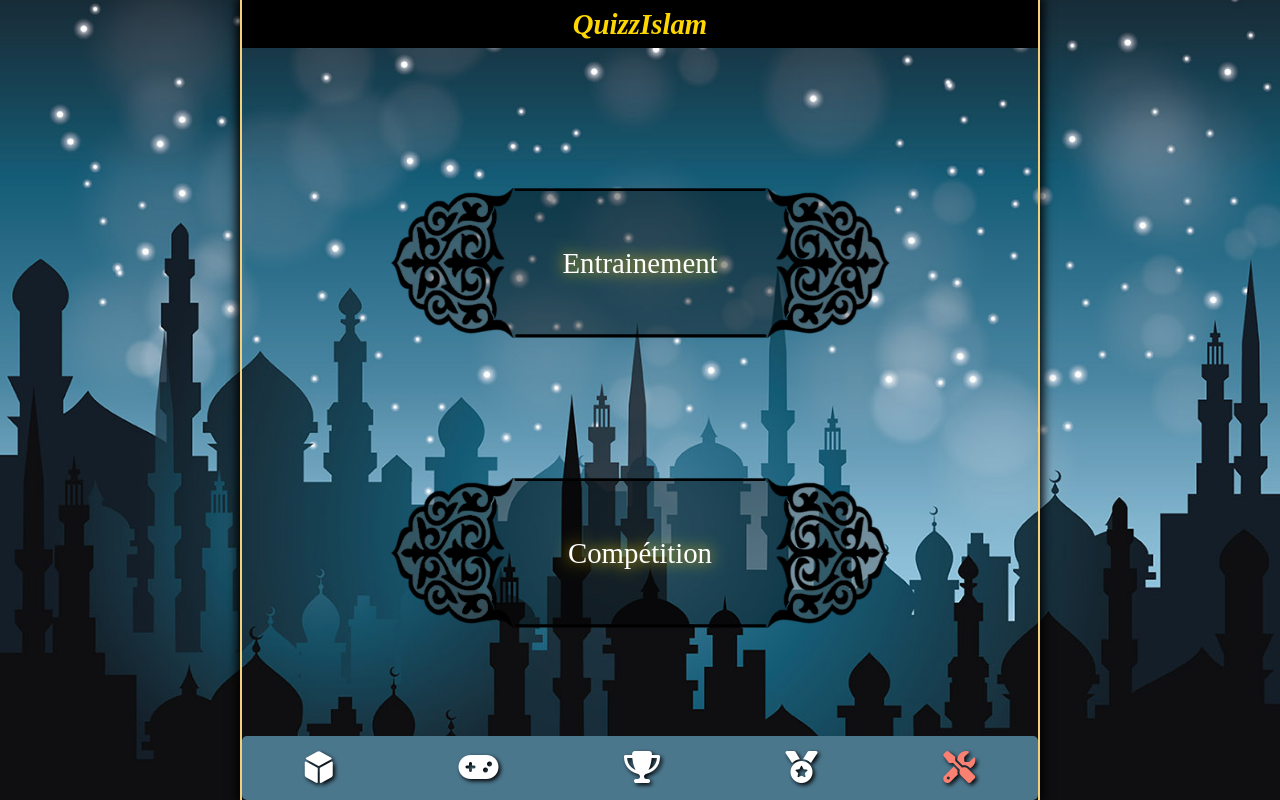
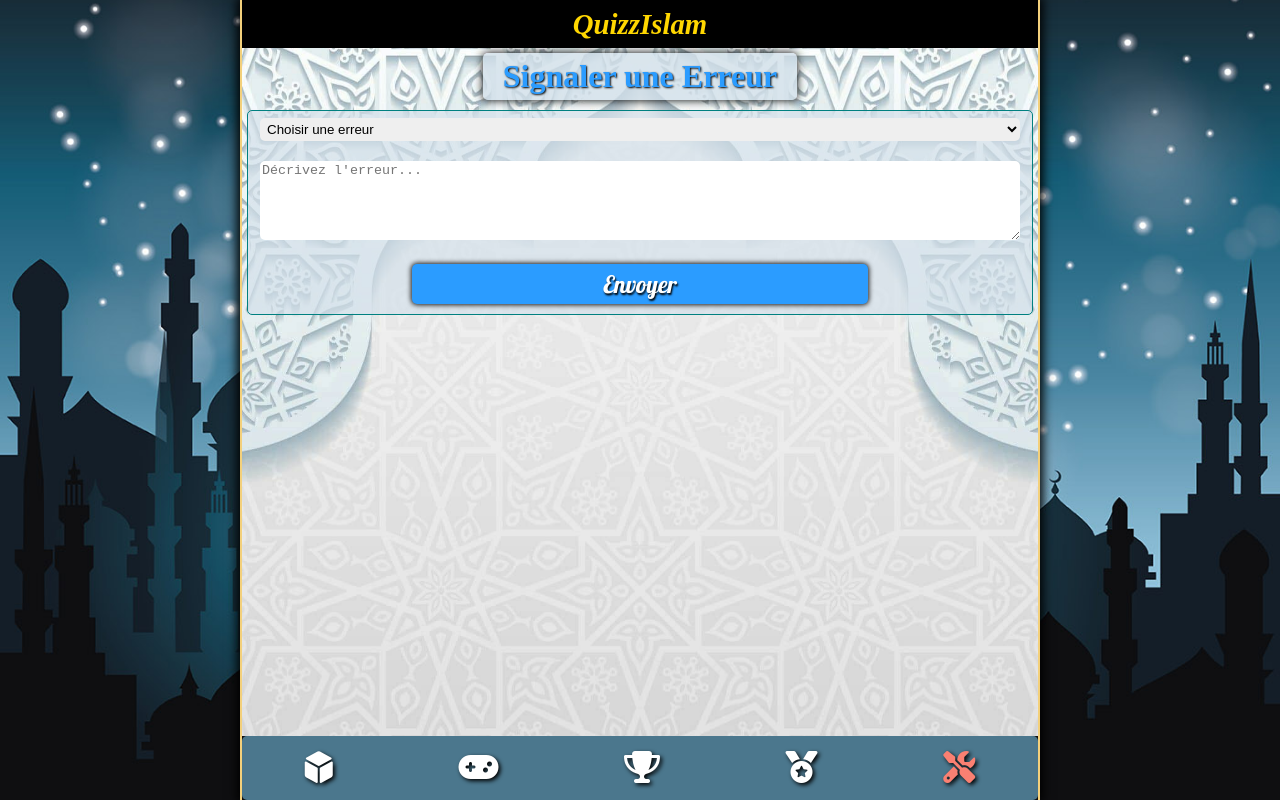
Before and after one commit to nadfri/react-quizzislam, a React (Create React App) app: page /settings/signalement in a window 1280 px wide. Built offline with nearby package versions, Linux system fonts and the light colour scheme; no server answers; a web font is replaced by a local one.

Commit message:
ajout formulaire signalement

```diff
--- a/public/index.html
+++ b/public/index.html
@@ -33,10 +33,10 @@
 
 	<noscript>You need to enable JavaScript to run this app.</noscript>
 
-	<script>
+	<!-- <script>
 		if (typeof window.__REACT_DEVTOOLS_GLOBAL_HOOK__ === 'object')
 			__REACT_DEVTOOLS_GLOBAL_HOOK__.inject = function () { };
-	</script>
+	</script> -->
 	<div id="root"></div>
 </body>
 
--- a/src/Components/Admin/Admin.jsx
+++ b/src/Components/Admin/Admin.jsx
@@ -5,7 +5,7 @@ import '../Settings/Settings';
 function Admin() {
 	return (
 		<div className="Settings">
-			<Link to='/settings/config'>Ajouter des Questions</Link>
+			<Link to='/settings/ajout'>Ajouter des Questions</Link>
 			<Link to='/settings/list'>Liste des Questions</Link>
 		</div>
 	);
--- a/src/Components/App/App.js
+++ b/src/Components/App/App.js
@@ -17,6 +17,7 @@ import AjoutQuestions from '../AjoutQuestions/AjoutQuestions';
 import Niveau from '../Niveau/Niveau';
 import Apropos from '../Apropos/Apropos';
 import Admin from '../Admin/Admin';
+import Signalement from '../Signalement/Signalement';
 
 function App() {
 	const [user, setUser] = useState('');
@@ -43,9 +44,13 @@ function App() {
 					<Route exact path='/classement' component={Classement} />
 					<Route exact path='/connexion' component={Connexion} />
 					<Route exact path='/settings' component={Settings} />
+					<Route exact path='/settings/signalement' component={Signalement} />
+					<Route exact path='/settings/forget' component={Forget} />
+					<Route exact path='/settings/apropos' component={Apropos} />
+
 					<Route
 						exact
-						path='/settings/config'
+						path='/settings/ajout'
 						render={() => (user ? <AjoutQuestions /> : <Connexion />)}
 					/>
 					<Route
@@ -53,14 +58,11 @@ function App() {
 						path='/settings/list'
 						render={() => (user ? <ListQuestions /> : <Connexion />)}
 					/>
-
 					<Route
 						exact
 						path='/settings/admin'
 						render={() => (user ? <Admin /> : <Connexion />)}
 					/>
-					<Route exact path='/settings/forget' component={Forget} />
-					<Route exact path='/settings/apropos' component={Apropos} />
 
 					<Route component={Home} />
 				</Switch>
--- a/src/Components/FormError/FormError.scss
+++ b/src/Components/FormError/FormError.scss
@@ -11,7 +11,6 @@
 	display: flex;
 	flex-direction: column;
 	align-items: center;
-
 
 	fieldset {
 		margin-top: 20%;
--- a/src/Components/Modal/Modal.scss
+++ b/src/Components/Modal/Modal.scss
@@ -11,7 +11,7 @@
 	flex-direction: column;
 
 	.box {
-		width: 80%;
+		width: 90%;
 		max-width: 600px;
 		padding: 20px 10px;
 		background-color: rgba(211, 224, 234, 0.7);
@@ -31,7 +31,7 @@
 		button {
 			background-color: #2b9cff;
 			margin: 0;
-			width: 20%;
+			width: 40%;
 			font-size: 1.3rem;
 
 			&:active,
--- a/src/Components/Settings/Settings.jsx
+++ b/src/Components/Settings/Settings.jsx
@@ -7,7 +7,7 @@ function Settings() {
 		<div className='Settings'>
 			<Link to='/settings/'>Une Suggestion</Link>
 			<Link to='/settings/'>Proposer une question</Link>
-			<Link to='/settings/'>Signaler une Erreur</Link>
+			<Link to='/settings/signalement'>Signaler une Erreur</Link>
 			<Link to='/settings/apropos'>À propos</Link>
 			<Link to='/settings/admin' className="admin">Administration</Link>
 		</div>
--- /dev/null
+++ b/src/Components/Signalement/Signalement.jsx
@@ -0,0 +1,72 @@
+import React, { useState } from 'react';
+import Modal from '../Modal/Modal';
+import './Signalement.scss';
+
+function Signalement() {
+	const [displaySuccess, setDisplaySuccess] = useState(false);
+	const [displayForm, setDisplayForm] = useState(true);
+	const [erreur, setErreur] = useState('');
+	const [complement, setComplement] = useState('');
+
+	const encode = (data) => {
+		return Object.keys(data)
+			.map((key) => encodeURIComponent(key) + '=' + encodeURIComponent(data[key]))
+			.join('&');
+	};
+
+	const handleSubmit = (e) => {
+		const postUrl = '/?t=' + Math.floor(Date.now() / 1000); //permet d'avoir la reponse sur Netlify Form
+
+		fetch(postUrl, {
+			method: 'POST',
+			headers: { 'Content-Type': 'application/x-www-form-urlencoded' },
+			body: encode({ 'form-name': 'Signalement', erreur, complement }),
+		});
+
+		e.preventDefault();
+		setDisplayForm(false);
+		setDisplaySuccess(true);
+	};
+
+	const close = () => {
+		setDisplayForm(true);
+		setDisplaySuccess(false);
+	};
+
+	return (
+		<div className='Signalement'>
+			<h1>Signaler une Erreur</h1>
+			{displayForm && (
+				<fieldset>
+					<form onSubmit={handleSubmit}>
+						<input type='hidden' name='form-name' value='Signalement' />
+
+						<select required name='erreur' onChange={(e) => setErreur(e.target.value)}>
+							<option value=''>Choisir une erreur</option>
+							<option value='Reponse'>Réponse fausse</option>
+							<option value='Orthographe'>Orthographe</option>
+							<option value='Forumation'>Question mal formulée</option>
+							<option value='Infomartion'>Information érronée</option>
+							<option value='Autre'>Autre Raison</option>
+						</select>
+
+						<textarea
+							name='complement'
+							placeholder="Décrivez l'erreur..."
+							rows='5'
+							cols='33'
+							onChange={(e) => setComplement(e.target.value)}
+						/>
+
+						<button type='submit' className='blue'>
+							Envoyer
+						</button>
+					</form>
+				</fieldset>
+			)}
+			{displaySuccess && <Modal h1={'Message Envoyé'} close={close} />}
+		</div>
+	);
+}
+
+export default Signalement;
--- /dev/null
+++ b/src/Components/Signalement/Signalement.scss
@@ -0,0 +1,39 @@
+.Signalement {
+	height: 86%;
+	background-image: url('../../Backgrounds/background4.jpg');
+	background-repeat: no-repeat;
+	background-position: center;
+	background-size: cover;
+
+	h1 {
+		display: inline-block;
+		background-color: rgba(211, 224, 234, 0.8);
+	}
+
+	fieldset {
+		background-color: rgba(211, 224, 234, 0.7);
+		border-radius: 5px;
+		border: solid 1px teal;
+		margin: 5px;
+		animation: slideIn 0.5s forwards;
+	}
+
+	select {
+		border: none;
+		width: 100%;
+		border-radius: 5px;
+		padding: 3px;
+	}
+
+	textarea {
+		border: 1px teal;
+		border-radius: 5px;
+		margin: 20px 0;
+		width: 100%;
+	}
+
+	button {
+		background-color: #2b9cff;
+		width: 60%;
+	}
+}
```
